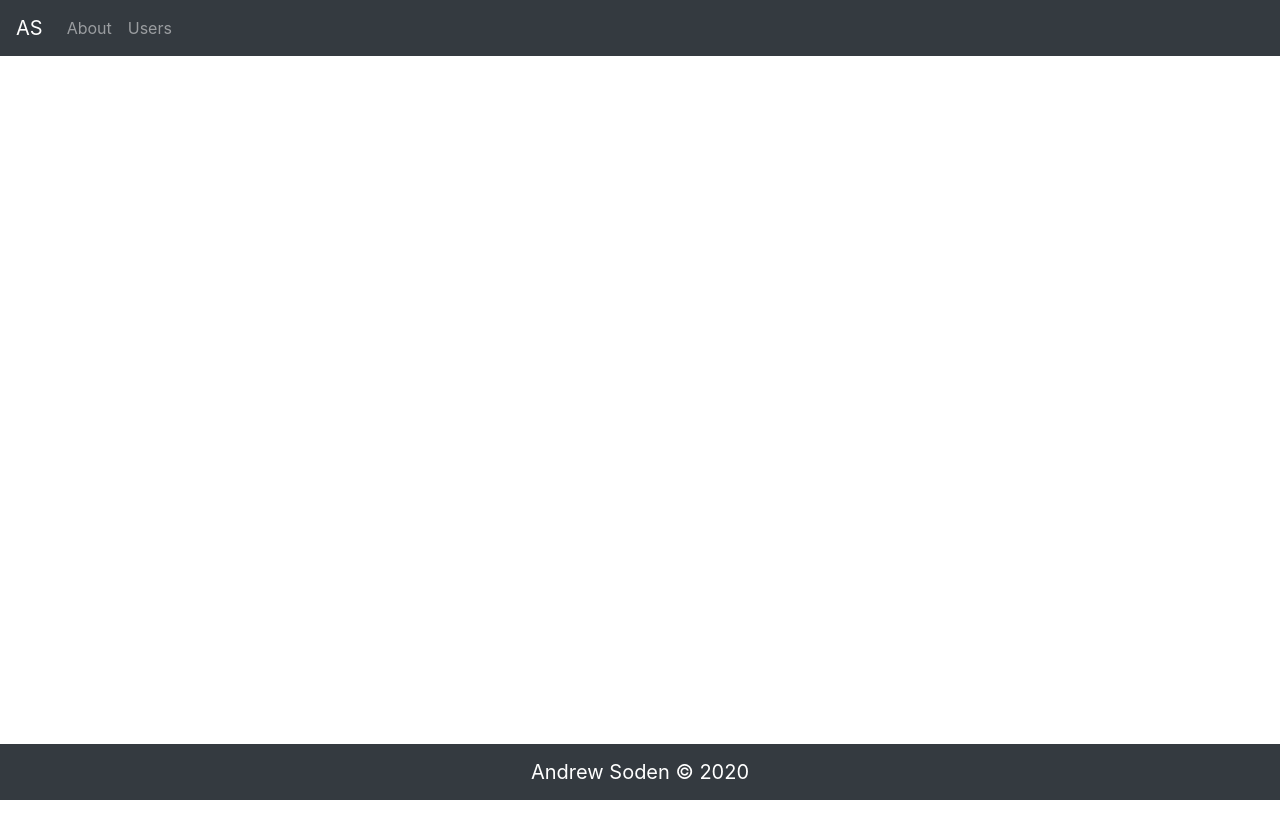
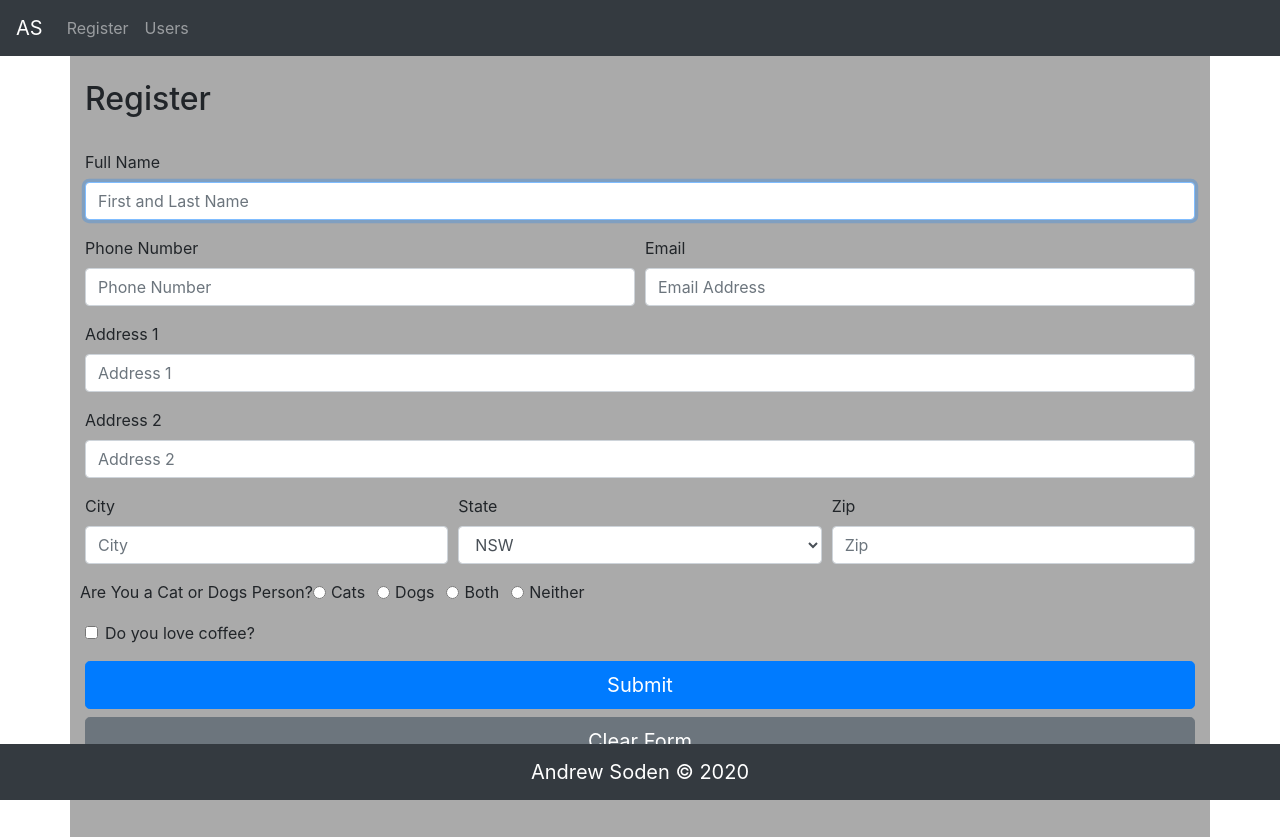
Before and after one commit to andrewsoden/test-website, a React (Create React App) app: page /register in a window 1280 px wide. Before the commit the page ends 800 px from the top, so only its background shows below. Built offline with nearby package versions, Linux system fonts and the light colour scheme.

Commit message:
Register form work

```diff
--- a/package.json
+++ b/package.json
@@ -2,8 +2,10 @@
   "name": "test-website",
   "version": "0.1.0",
   "private": true,
+  "homepage": "https://andrewsoden.github.io/test-website/",
   "dependencies": {
     "bootstrap": "^4.5.0",
+    "gh-pages": "^3.0.0",
     "react": "^16.13.1",
     "react-bootstrap": "^1.0.1",
     "react-dom": "^16.13.1",
--- a/public/index.html
+++ b/public/index.html
@@ -3,10 +3,9 @@
   <head>
     <meta charset="utf-8" />
     <meta name="viewport" content="width=device-width, initial-scale=1" />
-    <title>React-Bootstrap CodeSandbox Starter</title>
+    <title>Andrew Soden - test-website</title>
   </head>
   <body>
-    <noscript>You need to enable JavaScript to run this app.</noscript>
     <div id="root"></div>
   </body>
 </html>
--- a/src/About.js
+++ /dev/null
@@ -1,16 +0,0 @@
-import React, { Component } from 'react';
-
-import Container from 'react-bootstrap/Container';
-
-class About extends Component {
-    render() {
-
-    return(
-        <Container>
-            <h2>About</h2>
-        </Container>
-        );
-    }
-}
-
-export default About;
--- a/src/App.css
+++ b/src/App.css
@@ -2,10 +2,6 @@
   text-align: center;
 }
 
-.custom-btn-toolbar {
-  display: inline !important;
+.center-col {
+  background: #aaa;
 }
-
-.custom-btn-toolbar > .btn {
-  margin-right: 1rem;
-}
--- a/src/App.js
+++ b/src/App.js
@@ -3,7 +3,7 @@ import React, { Component } from 'react';
 import Footer from './Footer';
 import Home from './Home';
 import Users from './Users';
-import About from './About';
+import Register from './Register';
 import Header from './Header';
 
 import { BrowserRouter, Route } from 'react-router-dom';
@@ -13,17 +13,17 @@ import './App.css';
 class App extends Component {
   render() {
 
-  return(
+    return (
       <div>
         <Header />
 
         <BrowserRouter>
-        <Route exact path='/' component={Home}/>
-        <Route path='/about' component={About} />
+          <Route exact path='/' component={Home} />
+          <Route path='/register' component={Register} />
           <Route path='/users' component={Users} />
         </BrowserRouter>
 
-      <Footer />
+        <Footer id="footer" />
       </div>
     );
   }
--- a/src/Header.js
+++ b/src/Header.js
@@ -1,7 +1,5 @@
 import React, { Component } from 'react';
-
 import { MemoryRouter } from 'react-router-dom';
-
 import Navbar from 'react-bootstrap/Navbar';
 import Nav from 'react-bootstrap/Nav';
 
@@ -10,13 +8,12 @@ class Header extends Component {
 
     return(
         <MemoryRouter>
-
             <Navbar bg="dark" variant="dark" expand="lg">
                 <Navbar.Brand href="/">AS</Navbar.Brand>
                 <Navbar.Toggle aria-controls="basic-navbar-nav" />
                 <Navbar.Collapse id="basic-navbar-nav">
                     <Nav className="mr-auto">
-                    <Nav.Link href="/about">About</Nav.Link>
+                    <Nav.Link href="/register">Register</Nav.Link>
                     <Nav.Link href="/users">Users</Nav.Link>
                     </Nav>
                 </Navbar.Collapse>
--- /dev/null
+++ b/src/Register.js
@@ -0,0 +1,235 @@
+import React, { Component } from 'react';
+
+import { Button, Col } from 'react-bootstrap';
+import Container from 'react-bootstrap/Container';
+import Form from 'react-bootstrap/Form';
+
+import "./App.css";
+
+class Register extends Component {
+    constructor(props) {
+        super(props);
+        this.state = {
+            firstLastName: '',
+            phoneNumber: '',
+            email: '',
+            address1: '',
+            address2: '',
+            city: '',
+            ausState: 'NSW',
+            color: '',
+            zip: '',
+            radioPet: '',
+            coffeeCheckbox: false
+        };
+        this.baseState = this.state;
+    }
+
+    resetToTop() {
+        window.scrollTo(0, 0);
+    }
+
+    onChangeHandler = (event) => {
+        let nam = event.target.name;
+        let val = event.target.value;
+        this.setState({ [nam]: val });
+    }
+
+    onCheckboxHandler = () => {
+        this.setState({
+            coffeeCheckbox: !this.state.coffeeCheckbox
+        });
+    }
+
+    onRadioHandler = nr => () => {
+        this.setState({
+            radioPet: nr
+        });
+    }
+
+    onSelectionHandler = (event) => {
+        this.setState({ ausState: event.target.value });
+    }
+
+    onResetHandler = (event) => {
+        this.setState(this.baseState);
+        this.resetToTop();
+    }
+
+    onSubmitHandler = (event) => {
+        event.preventDefault();
+        this.setState(this.baseState);
+        this.resetToTop();
+    }
+
+    render() {
+
+        return (
+            <Container className="center-col">
+                <br />
+                <h2>Register</h2>
+                <br />
+                <Form onSubmit={this.onSubmitHandler}>
+                    <Form.Group controlId="formFullName">
+                        <Form.Label>Full Name</Form.Label>
+                        <Form.Control
+                            autoFocus
+                            type="text"
+                            placeholder="First and Last Name"
+                            name="firstLastName"
+                            value={this.state.firstLastName}
+                            onChange={this.onChangeHandler}
+                            maxLength={50}
+                        />
+                    </Form.Group>
+
+                    <Form.Row>
+                        <Form.Group as={Col} controlId="formPhoneNumber">
+                            <Form.Label>Phone Number</Form.Label>
+                            <Form.Control
+                                type="text"
+                                placeholder="Phone Number"
+                                name="phoneNumber"
+                                value={this.state.phoneNumber}
+                                onChange={this.onChangeHandler}
+                                maxLength={10}
+                            />
+                        </Form.Group>
+
+                        <Form.Group as={Col} controlId="formEmail">
+                            <Form.Label>Email</Form.Label>
+                            <Form.Control
+                                type="email"
+                                placeholder="Email Address"
+                                name="email"
+                                value={this.state.email}
+                                onChange={this.onChangeHandler}
+                                maxLength={50}
+                            />
+                        </Form.Group>
+                    </Form.Row>
+
+                    <Form.Group controlId="formAddress1">
+                        <Form.Label>Address 1</Form.Label>
+                        <Form.Control
+                            placeholder="Address 1"
+                            name="address1"
+                            value={this.state.address1}
+                            onChange={this.onChangeHandler}
+                            maxLength={50}
+                        />
+                    </Form.Group>
+
+                    <Form.Group controlId="formAddress1">
+                        <Form.Label>Address 2</Form.Label>
+                        <Form.Control
+                            placeholder="Address 2"
+                            name="address2"
+                            value={this.state.address2}
+                            onChange={this.onChangeHandler}
+                            maxLength={50}
+                        />
+                    </Form.Group>
+
+                    <Form.Row>
+                        <Form.Group as={Col} controlId="formCity">
+                            <Form.Label>City</Form.Label>
+                            <Form.Control
+                                type="text"
+                                placeholder="City"
+                                name="city"
+                                value={this.state.city}
+                                onChange={this.onChangeHandler}
+                            />
+                        </Form.Group>
+
+                        <Form.Group as={Col} controlId="formState">
+                            <Form.Label>State</Form.Label>
+                            <Form.Control
+                                as="select"
+                                value={this.state.ausState}
+                                onChange={this.onSelectionHandler}
+                            >
+                                <option value="NSW">NSW</option>
+                                <option value="QLD">QLD</option>
+                                <option value="SA">SA</option>
+                                <option value="TAS">TAS</option>
+                                <option value="VIC">VIC</option>
+                                <option value="WA">WA</option>
+                            </Form.Control>
+                        </Form.Group>
+
+                        <Form.Group as={Col} controlId="formZip">
+                            <Form.Label>Zip</Form.Label>
+                            <Form.Control
+                                type="text"
+                                placeholder="Zip"
+                                name="zip"
+                                value={this.state.zip}
+                                onChange={this.onChangeHandler}
+                            />
+                        </Form.Group>
+                    </Form.Row>
+
+                    <Form.Row>
+                        <Form.Label>Are You a Cat or Dogs Person?</Form.Label>
+                        <div className="mb-3">
+                            <Form.Check
+                                inline
+                                label="Cats"
+                                type="radio"
+                                checked={this.state.radioPet === 1 ? true : false}
+                                onChange={this.onRadioHandler(1)}
+
+                            />
+                            <Form.Check
+                                inline
+                                label="Dogs"
+                                type="radio"
+                                checked={this.state.radioPet === 2 ? true : false}
+                                onChange={this.onRadioHandler(2)}
+                            />
+                            <Form.Check
+                                inline
+                                label="Both"
+                                type="radio"
+                                checked={this.state.radioPet === 3 ? true : false}
+                                onChange={this.onRadioHandler(3)}
+                            />
+                            <Form.Check
+                                inline
+                                label="Neither"
+                                type="radio"
+                                checked={this.state.radioPet === 4 ? true : false}
+                                onChange={this.onRadioHandler(4)}
+                            />
+                        </div>
+                    </Form.Row>
+
+                    <Form.Group>
+                        <Form.Check
+                            label="Do you love coffee?"
+                            name="coffeeCheckbox"
+                            checked={this.state.coffeeCheckbox}
+                            onChange={this.onCheckboxHandler}
+                        />
+                    </Form.Group>
+
+                    <>
+                        <Button variant="primary" size="lg" block type="submit">
+                            Submit
+                        </Button>
+                        <Button variant="secondary" size="lg" block onClick={this.onResetHandler}>
+                            Clear Form
+                        </Button>
+                    </>
+                </Form>
+                <br />
+                <br />
+                <br />
+            </Container >
+        );
+    }
+}
+
+export default Register;
--- a/src/Users.js
+++ b/src/Users.js
@@ -5,7 +5,7 @@ import Container from 'react-bootstrap/Container';
 class Users extends Component {
     render() {
 
-    return(
+        return (
             <Container>
                 <h2>Users</h2>
             </Container>
```
Also changed, not shown: src/Footer.js (+3 -5 lines), src/Home.js (+4 -4 lines), 1 other file (tests, documents, lock files or other folders). Lines whose indentation alone changed are shown as unchanged.
